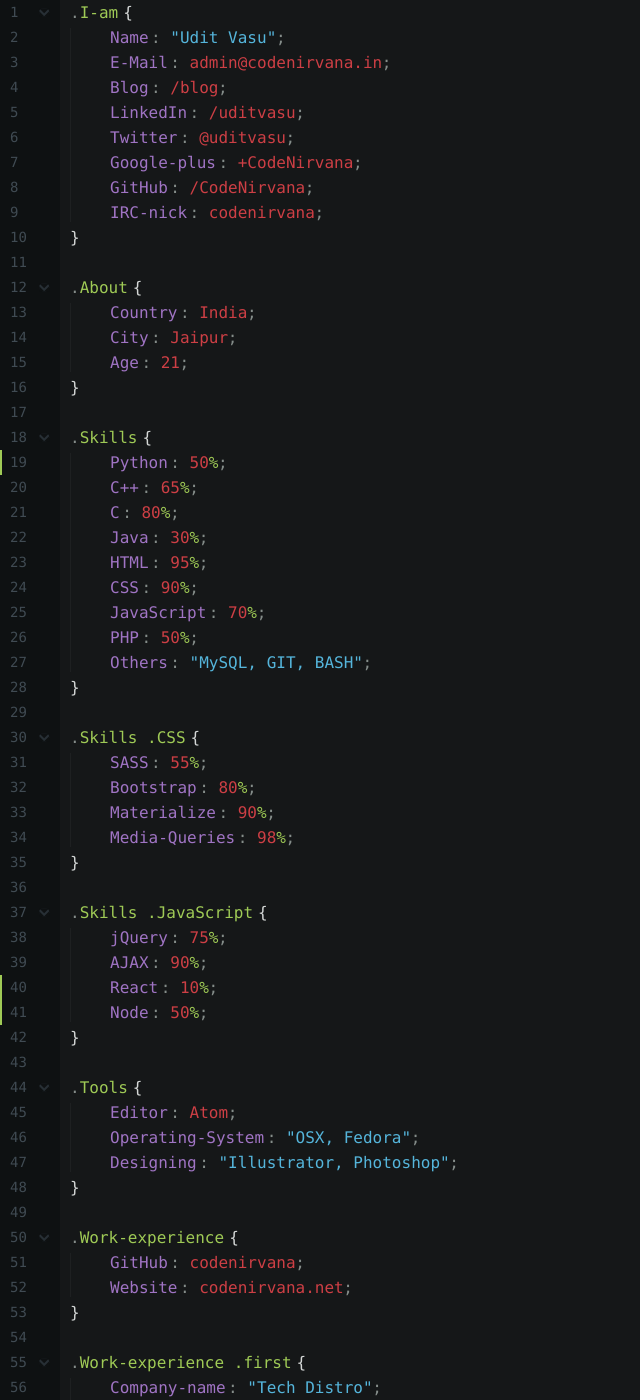
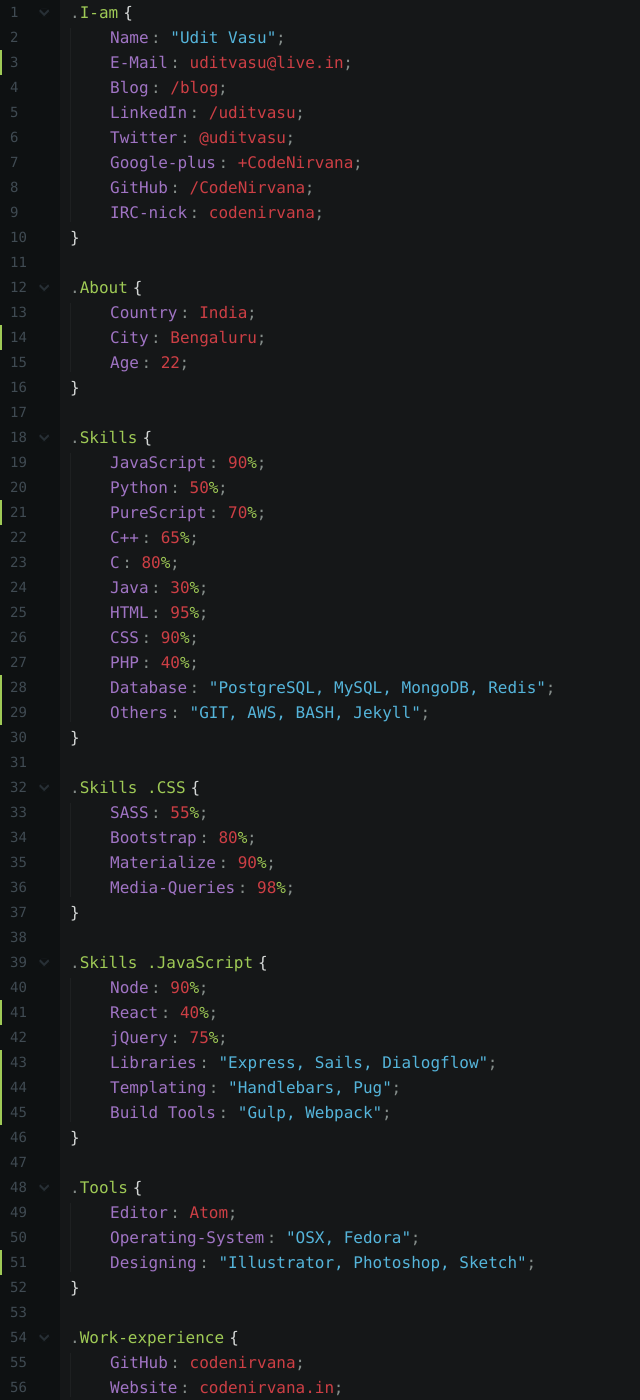
Before and after one commit to codenirvana/codenirvana.github.io, a Jekyll site: the page index.html, which Jekyll copies as it is, in a window 1280 px wide and 1400 px high. Shown: the whole window, without its empty margins (0-640 px from the left). Built offline with Jekyll 4.4.1, drawn with Linux system fonts in a browser that asks for light colours; some of the changed text lies outside the part shown.

Commit message:
Update Skills & Work-experience

```diff
--- a/_config.yml
+++ b/_config.yml
@@ -6,7 +6,7 @@
 baseurl: "" # the subpath of your site, e.g. /blog/
 url: "https://uditvasu.net" # the base hostname & protocol for your site
 timezone: Asia/Kolkata
-twitter_username: uditdistro
+twitter_username: uditvasu
 github_username:  codenirvana
 
 # Build settings
--- a/index.html
+++ b/index.html
@@ -48,10 +48,10 @@
                     <h1 itemprop="name" class="code-value">Udit Vasu</h1>
                 </div>
                 <nav itemscope itemtype="http://www.schema.org/SiteNavigationElement">
-                    <span class="code-line">
+                    <span class="code-line gutter-new">
                         <span class="code-attr">E-Mail</span>
                         <span class="code-value">
-                            <a href="mailto:admin@codenirvana.in" target="_blank">admin@codenirvana.in</a>
+                            <a href="mailto:uditvasu@live.in" target="_blank">uditvasu@live.in</a>
                         </span>
                     </span>
                     <span class="code-line">
@@ -105,16 +105,16 @@
                         India
                     </span>
                 </span>
-                <span class="code-line">
+                <span class="code-line gutter-new">
                     <span class="code-attr">City</span>
                     <span itemprop="addressLocality" class="code-value">
-                        Jaipur
+                        Bengaluru
                     </span>
                 </span>
                 <span class="code-line">
                     <span class="code-attr">Age</span>
                     <span class="code-value">
-                        21
+                        22
                     </span>
                 </span>
             </span>
@@ -122,9 +122,19 @@
         <section class="code">
             <h3 class="code-selection">Skills</h3>
             <span class="code-content">
-                <span class="code-line gutter-new">
+                <span class="code-line">
+                    <span class="code-attr">JavaScript</span>
+                    <span class="code-value">90<span class="value-number-percent">%</span>
+                    </span>
+                </span>
+                <span class="code-line">
                     <span class="code-attr">Python</span>
                     <span class="code-value">50<span class="value-number-percent">%</span>
+                    </span>
+                </span>
+                <span class="code-line gutter-new">
+                    <span class="code-attr">PureScript</span>
+                    <span class="code-value">70<span class="value-number-percent">%</span>
                     </span>
                 </span>
                 <span class="code-line">
@@ -153,18 +163,17 @@
                     </span>
                 </span>
                 <span class="code-line">
-                    <span class="code-attr">JavaScript</span>
-                    <span class="code-value">70<span class="value-number-percent">%</span>
+                    <span class="code-attr">PHP</span>
+                    <span class="code-value">40<span class="value-number-percent">%</span>
                     </span>
                 </span>
-                <span class="code-line">
-                    <span class="code-attr">PHP</span>
-                    <span class="code-value">50<span class="value-number-percent">%</span>
-                    </span>
+                <span class="code-line value-content gutter-new">
+                    <span class="code-attr">Database</span>
+                    <span class="code-value">PostgreSQL, MySQL, MongoDB, Redis</span>
                 </span>
-                <span class="code-line value-content">
+                <span class="code-line value-content gutter-new">
                     <span class="code-attr">Others</span>
-                    <span class="code-value">MySQL, GIT, BASH</span>
+                    <span class="code-value">GIT, AWS, BASH, Jekyll</span>
                 </span>
             </span>
         </section>
@@ -197,24 +206,31 @@
             <h3 class="code-selection">Skills .JavaScript</h3>
             <span class="code-content">
                 <span class="code-line">
-                    <span class="code-attr">jQuery</span>
-                    <span class="code-value">75<span class="value-number-percent">%</span>
-                    </span>
-                </span>
-                <span class="code-line">
-                    <span class="code-attr">AJAX</span>
+                    <span class="code-attr">Node</span>
                     <span class="code-value">90<span class="value-number-percent">%</span>
                     </span>
                 </span>
                 <span class="code-line gutter-new">
                     <span class="code-attr">React</span>
-                    <span class="code-value">10<span class="value-number-percent">%</span>
+                    <span class="code-value">40<span class="value-number-percent">%</span>
                     </span>
                 </span>
-                <span class="code-line gutter-new">
-                    <span class="code-attr">Node</span>
-                    <span class="code-value">50<span class="value-number-percent">%</span>
+                <span class="code-line">
+                    <span class="code-attr">jQuery</span>
+                    <span class="code-value">75<span class="value-number-percent">%</span>
                     </span>
+                </span>
+                <span class="code-line value-content gutter-new">
+                    <span class="code-attr">Libraries</span>
+                    <span class="code-value">Express, Sails, Dialogflow</span>
+                </span>
+                <span class="code-line value-content gutter-new">
+                    <span class="code-attr">Templating</span>
+                    <span class="code-value">Handlebars, Pug</span>
+                </span>
+                <span class="code-line value-content gutter-new">
+                    <span class="code-attr">Build Tools</span>
+                    <span class="code-value">Gulp, Webpack</span>
                 </span>
             </span>
         </section>
@@ -231,9 +247,9 @@
                     <span class="code-attr">Operating-System</span>
                     <span class="code-value">OSX, Fedora</span>
                 </span>
-                <span class="code-line value-content">
+                <span class="code-line value-content gutter-new">
                     <span class="code-attr">Designing</span>
-                    <span class="code-value">Illustrator, Photoshop</span>
+                    <span class="code-value">Illustrator, Photoshop, Sketch</span>
                 </span>
             </span>
         </section>
@@ -249,7 +265,7 @@
                 <span class="code-line">
                     <span itemprop="name" class="code-attr">Website</span>
                     <span class="code-value">
-                        <a itemprop="url" href="http://www.codenirvana.net" target="_blank">codenirvana.net</a>
+                        <a itemprop="url" href="http://www.codenirvana.in" target="_blank">codenirvana.in</a>
                     </span>
                 </span>
             </span>
@@ -346,8 +362,54 @@
                 </span>
             </span>
         </section>
+        <section class="code">
+            <h3 class="code-selection">Work-experience .fifth</h3>
+            <span itemprop="memberOf" itemscope itemtype="http://schema.org/Organization" class="code-content">
+                <span class="code-line value-content">
+                    <span class="code-attr">Company-name</span>
+                    <span itemprop="name" class="code-value">Juspay</span>
+                </span>
+                <span itemscope itemtype="http://schema.org/OrganizationRole">
+                    <span  class="code-line">
+                        <span class="code-attr">My-position</span>
+                        <span itemprop="roleName" class="code-value">
+                            Software Developer Intern
+                        </span>
+                    </span>
+                    <span class="code-line">
+                        <span class="code-attr">Working-process</span>
+                        <span itemprop="startDate" class="code-value">
+                            February 2017 - July 2017
+                        </span>
+                    </span>
+                </span>
+            </span>
+        </section>
+        <section class="code">
+            <h3 class="code-selection">Work-experience .sixth</h3>
+            <span itemprop="memberOf" itemscope itemtype="http://schema.org/Organization" class="code-content">
+                <span class="code-line value-content">
+                    <span class="code-attr">Company-name</span>
+                    <span itemprop="name" class="code-value">Juspay</span>
+                </span>
+                <span itemscope itemtype="http://schema.org/OrganizationRole">
+                    <span  class="code-line">
+                        <span class="code-attr">My-position</span>
+                        <span itemprop="roleName" class="code-value">
+                            Software Developer
+                        </span>
+                    </span>
+                    <span class="code-line">
+                        <span class="code-attr">Working-process</span>
+                        <span itemprop="startDate" class="code-value">
+                            August 2017
+                        </span>
+                    </span>
+                </span>
+            </span>
+        </section>
         <footer class="code comment-item">
-            <span class="comment">Thank you for reading! <a href="https://github.com/codenirvana/devCV" target="-blank">Fork DevCV</a></span>
+            <span class="comment"> Thank you for reading! <a href="https://github.com/codenirvana/devCV" target="-blank">Fork DevCV</a></span>
         </footer>
     </main>
     <div class="clearfix"></div>
```
Also changed, not shown: other parts of index.html (+1 -1 lines).
